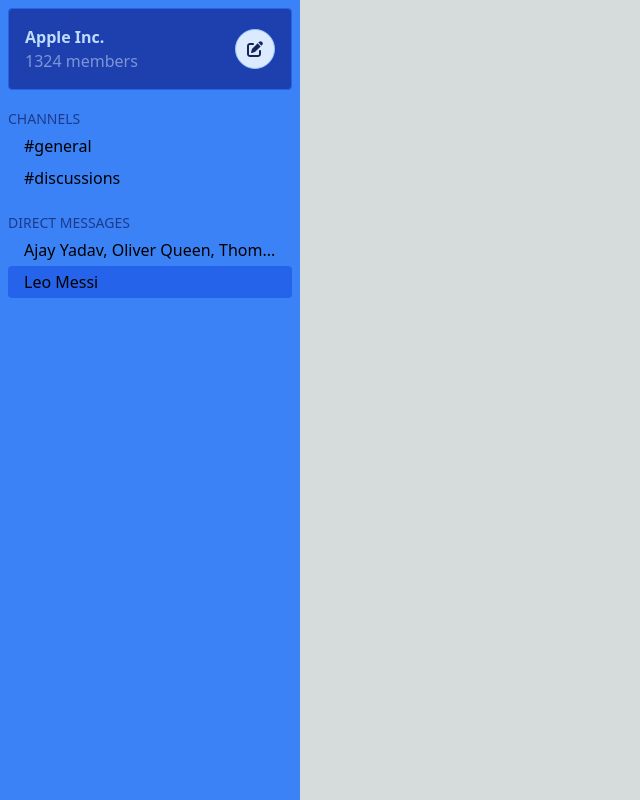
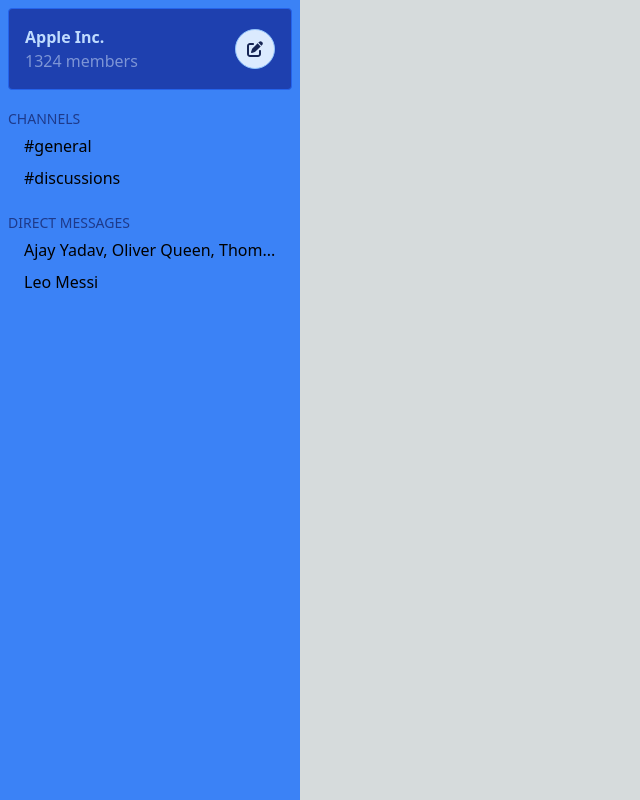
Before and after one commit to ajay-spr/slack, a Next.js app: page / in a window 1280 px wide. Shown: the whole page, without its empty margins (0-640 px from the left). Built offline with nearby package versions, Linux system fonts and the light colour scheme.

Commit message:
prettier fix

```diff
--- a/pages/index.tsx
+++ b/pages/index.tsx
@@ -9,7 +9,11 @@ export default function Home() {
   const { activeChatId, allChats, onAction } = useChats("2939");
   return (
     <Dashboard>
-      <Sidebar chats={allChats} activeChatId={activeChat} onAction={onAction} />
+      <Sidebar
+        chats={allChats}
+        activeChatId={activeChatId}
+        onAction={onAction}
+      />
       <Main activeChatId={activeChat} />
     </Dashboard>
   );
```
